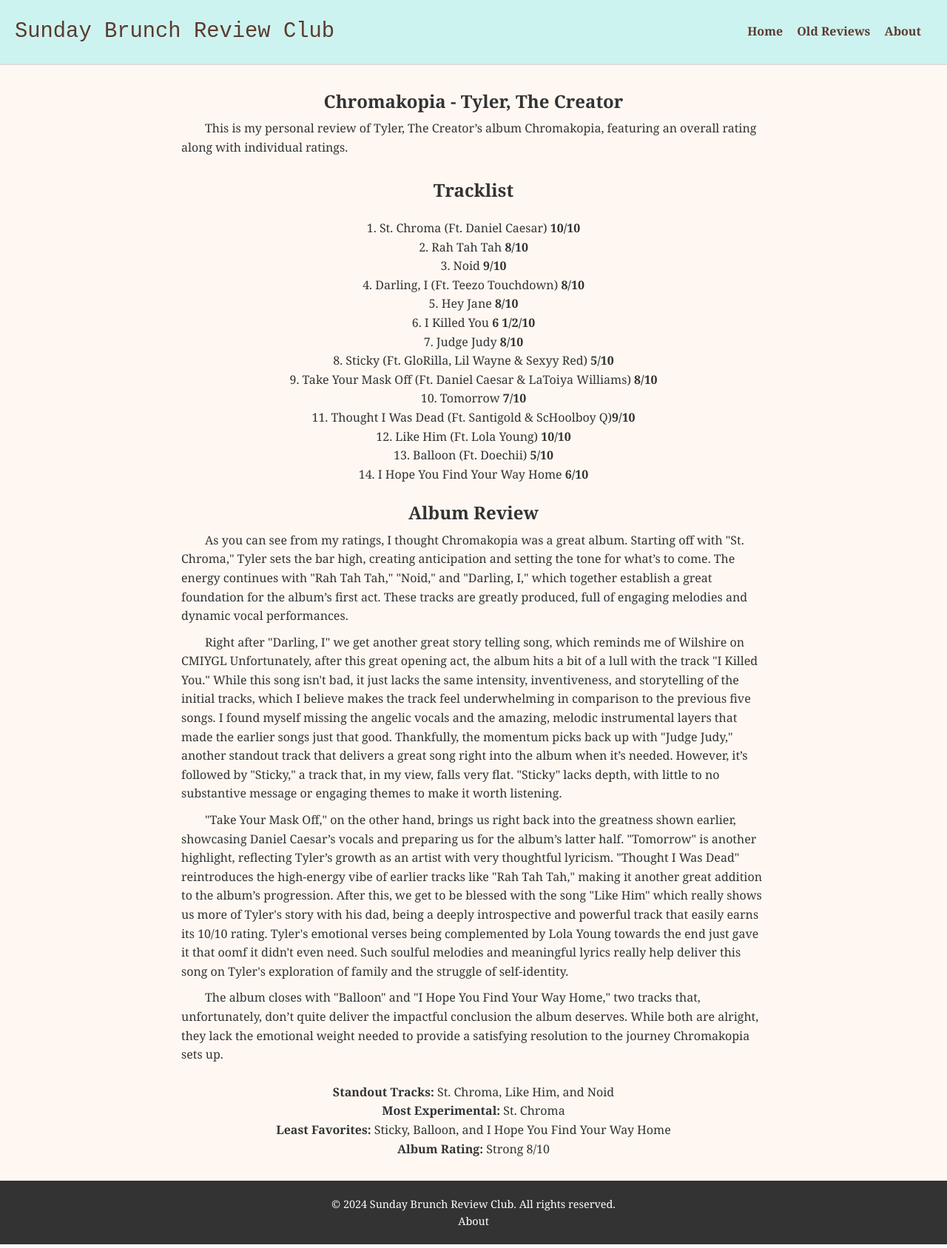
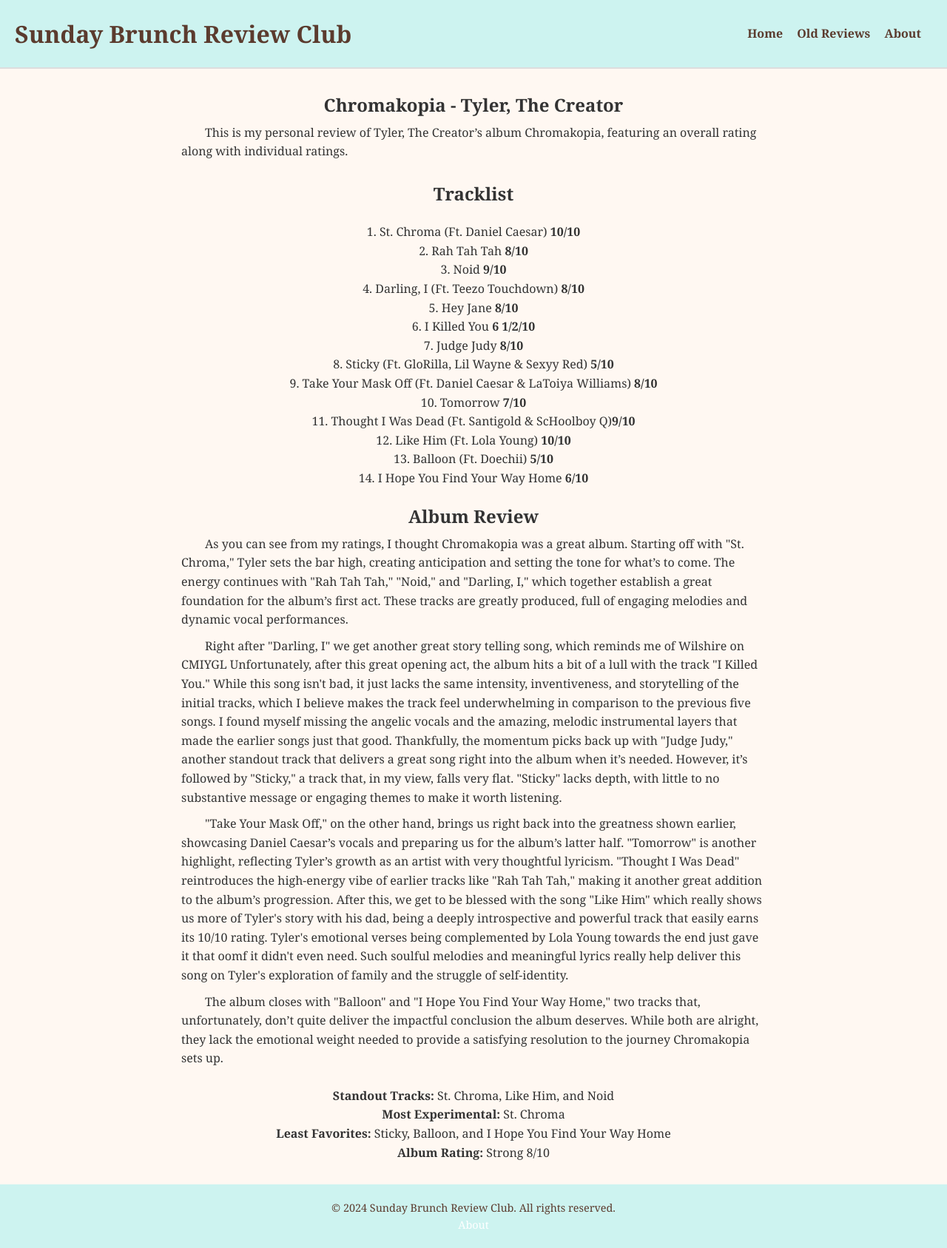
Before and after one commit to SundayBrunchTeaClub/sundaybrunchreviewclub, a plain HTML site: page chromakopia-review.html in a window 1280 px wide. Shown: the whole page at 74% size. Drawn offline with Linux system fonts and the light colour scheme.

Commit message:
Style changes and button changes

```diff
--- a/chromakopia-review.html
+++ b/chromakopia-review.html
@@ -12,8 +12,8 @@
         <nav>
             <ul>
                 <li><a href="index.html">Home</a></li>
-                <li><a href="#reviews">Old Reviews</a></li>
-                <li><a href="#about">About</a></li>
+                <li><a href="old-reviews.html">Old Reviews</a></li>
+                <li><a href="about.html">About</a></li>
             </ul>
         </nav>
     </header>
--- a/styles.css
+++ b/styles.css
@@ -24,8 +24,9 @@ header {
 }
 
 .logo {
-  font-family: 'Courier New', monospace;
-  font-size: 1.8em;
+  font-family: 'Georgia', serif; /* Matches 'Featured Review' font */
+  font-weight: bold;
+  font-size: 2em; /* Adjust size to match 'Featured Review' */
   color: #5b3b2e; /* Brown */
 }
 
@@ -49,6 +50,7 @@ nav ul li a {
 main {
   padding: 30px;
   background-color: #fff8f2;
+  min-height: calc(100vh - 160px); /* Adjusts for header and footer height */
 }
 
 /* Featured section on the home page */
@@ -187,6 +189,10 @@ main {
   margin-bottom: 20px;
 }
 
+.about h2 {
+  color: #5b3b2e;
+}
+
 .about p {
   color: #333;
   line-height: 1.6;
@@ -267,8 +273,8 @@ main {
 footer {
   text-align: center;
   padding: 20px;
-  background-color: #333;
-  color: #fff;
+  background-color: #cdf3f0;
+  color: #5b3b2e;
   font-size: 0.9em;
 }
 
```
